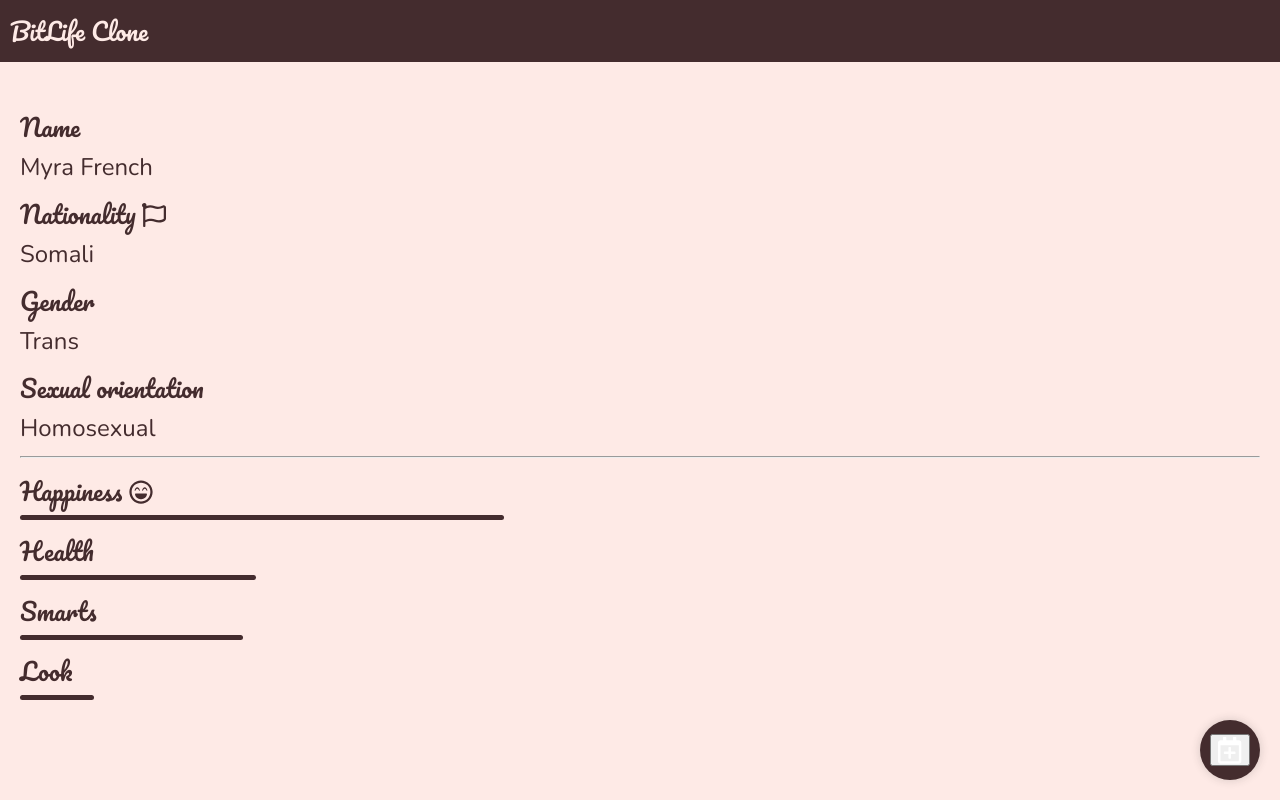
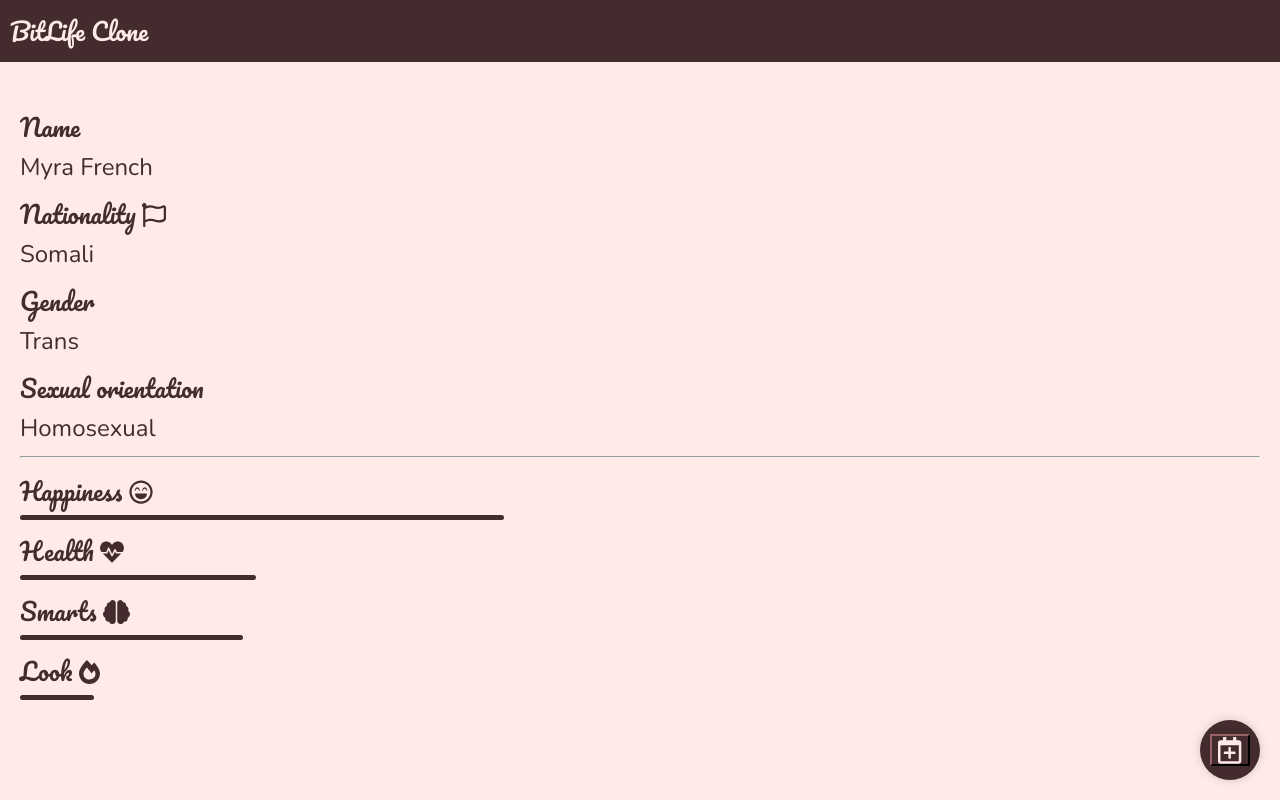
Before and after one commit to mgildone/fluffy-winner, a React (Create React App) app: page / in a window 1280 px wide. Built offline with nearby package versions, Linux system fonts and the light colour scheme.

Commit message:
added icons

```diff
--- a/src/bitlifeclone/components/Character/Character.js
+++ b/src/bitlifeclone/components/Character/Character.js
@@ -40,7 +40,7 @@ const Character = props => {
       </div>
       <div>
         <dt>
-          Health <FontAwesomeIcon icon={["far", "heartbeat"]} />
+          Health <FontAwesomeIcon icon={["fas", "heartbeat"]} />
         </dt>
         <dd>
           <div
@@ -49,7 +49,9 @@ const Character = props => {
         </dd>
       </div>
       <div>
-        <dt>Smarts</dt>
+        <dt>
+          Smarts <FontAwesomeIcon icon={["fas", "brain"]} />
+        </dt>
         <dd>
           <div
             className={`c-bar__value c-bar__value-${props.character.smarts}`}
@@ -57,7 +59,9 @@ const Character = props => {
         </dd>
       </div>
       <div>
-        <dt>Look</dt>
+        <dt>
+          Look <FontAwesomeIcon icon={["fas", "fire-alt"]} />
+        </dt>
         <dd>
           <div
             className={`c-bar__value c-bar__value-${props.character.looks}`}
--- a/src/bitlifeclone/components/Nav/Nav.js
+++ b/src/bitlifeclone/components/Nav/Nav.js
@@ -25,11 +25,7 @@ const Nav = props => {
         }
         <li className="c-nav-bar__item c-button c-nav-bar__item-priority  c-button--1-3">
           <button type="button" onClick={insertYear}>
-            <FontAwesomeIcon
-              icon={["far", "calendar-plus"]}
-              color="white"
-              size="2x"
-            />
+            <FontAwesomeIcon icon={["far", "calendar-plus"]} size="2x" />
           </button>
         </li>
         {
--- a/src/bitlifeclone/components/Nav/Nav.scss
+++ b/src/bitlifeclone/components/Nav/Nav.scss
@@ -12,7 +12,13 @@
   left: 0;
   right: 0;
   background-color: var(--primary--light);
-  color: var(--primary--dark) }
+  color: var(--primary--dark);
+  button {
+    color: var(--primary--light);
+    background-color: var(--primary--dark);
+    border-color: var(--primary--dark);
+  }
+}
 
 .c-nav-bar__item-priority {
   position: fixed;
@@ -47,4 +53,5 @@
   background-color: var(--primary--100);
   color: #fff;
   border-bottom: 2px solid var(--primary--A700);
-  margin: 0 -20px 60px -20px; }
+  margin: 0 -20px 60px -20px;
+}
```
Lines whose indentation alone changed are shown as unchanged.
